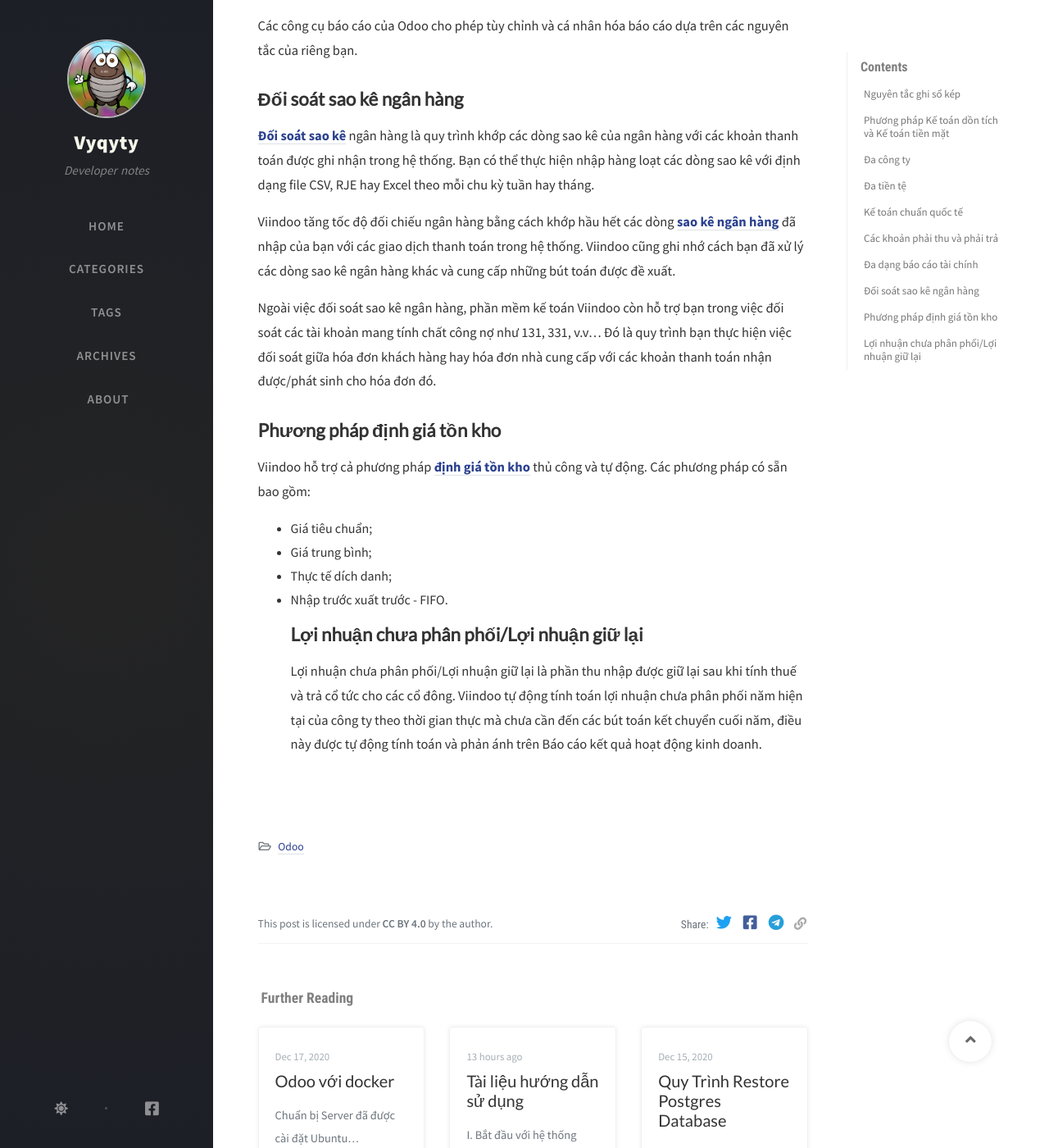
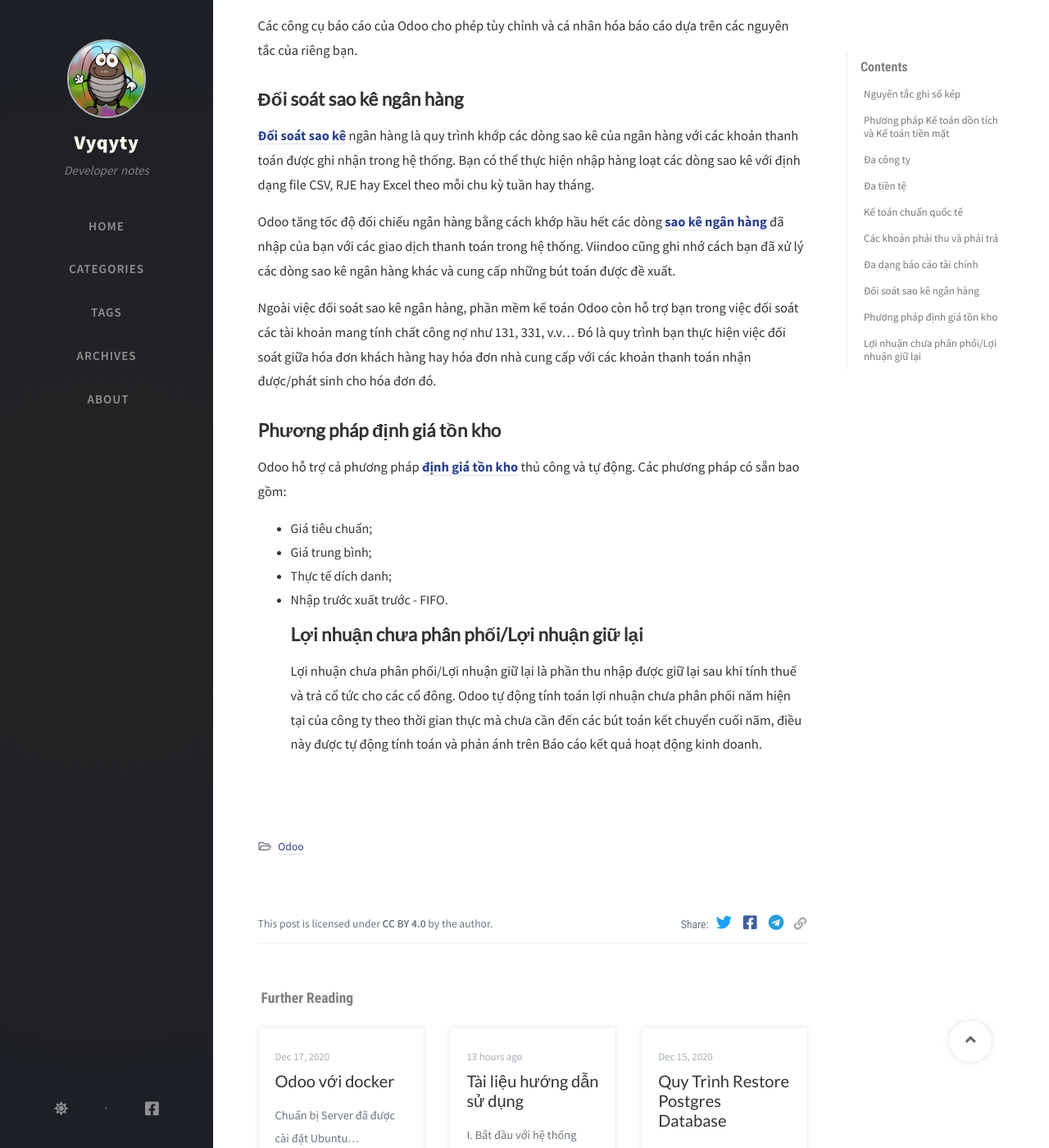
Before and after one commit to vyqyty/vyqyty.github.io, a Jekyll site: the page built from _posts/2023-04-08-odoo-911.md, in a window 1280 px wide and 1400 px high, scrolled down 2619 px. Shown: the whole window at 82% size. Built offline with Jekyll 4.4.1, drawn with Linux system fonts in a browser that asks for light colours; nearby versions of some CDN libraries; comment, search, counter and statistics services are not loaded.

Commit message:
Update 2023-04-08-odoo-911.md

```diff
--- a/_posts/2023-04-08-odoo-911.md
+++ b/_posts/2023-04-08-odoo-911.md
@@ -55,15 +55,15 @@
 ## **Đối soát sao kê ngân hàng**
 [**Đối soát sao kê**](https://viindoo.com/documentation/15.0/vi/applications/finance/accounting-and-invoicing/bank-cash/bank-reconciliation/steps-in-the-bank-reconciliation-process.html) ngân hàng là quy trình khớp các dòng sao kê của ngân hàng với các khoản thanh toán được ghi nhận trong hệ thống. Bạn có thể thực hiện nhập hàng loạt các dòng sao kê với định dạng file CSV, RJE hay Excel theo mỗi chu kỳ tuần hay tháng.
 
-Viindoo tăng tốc độ đối chiếu ngân hàng bằng cách khớp hầu hết các dòng [**sao kê ngân hàng**](https://viindoo.com/documentation/15.0/vi/applications/finance/accounting-and-invoicing/bank-cash/bank-reconciliation/manage-bank-statements.html) đã nhập của bạn với các giao dịch thanh toán trong hệ thống. Viindoo cũng ghi nhớ cách bạn đã xử lý các dòng sao kê ngân hàng khác và cung cấp những bút toán được đề xuất.
+Odoo tăng tốc độ đối chiếu ngân hàng bằng cách khớp hầu hết các dòng [**sao kê ngân hàng**](https://viindoo.com/documentation/15.0/vi/applications/finance/accounting-and-invoicing/bank-cash/bank-reconciliation/manage-bank-statements.html) đã nhập của bạn với các giao dịch thanh toán trong hệ thống. Viindoo cũng ghi nhớ cách bạn đã xử lý các dòng sao kê ngân hàng khác và cung cấp những bút toán được đề xuất.
 
-Ngoài việc đối soát sao kê ngân hàng, phần mềm kế toán Viindoo còn hỗ trợ bạn trong việc đối soát các tài khoản mang tính chất công nợ như 131, 331, v.v... Đó là quy trình bạn thực hiện việc đối soát giữa hóa đơn khách hàng hay hóa đơn nhà cung cấp với các khoản thanh toán nhận được/phát sinh cho hóa đơn đó.
+Ngoài việc đối soát sao kê ngân hàng, phần mềm kế toán Odoo còn hỗ trợ bạn trong việc đối soát các tài khoản mang tính chất công nợ như 131, 331, v.v... Đó là quy trình bạn thực hiện việc đối soát giữa hóa đơn khách hàng hay hóa đơn nhà cung cấp với các khoản thanh toán nhận được/phát sinh cho hóa đơn đó.
 ## **Phương pháp định giá tồn kho**
-Viindoo hỗ trợ cả phương pháp [**định giá tồn kho**](https://viindoo.com/documentation/15.0/vi/applications/supply-chain/inventory/warehouse-management/inventory-valuation-method/how-the-inventory-valuation-works-in-viindoo.html) thủ công và tự động. Các phương pháp có sẵn bao gồm:
+Odoo hỗ trợ cả phương pháp [**định giá tồn kho**](https://viindoo.com/documentation/15.0/vi/applications/supply-chain/inventory/warehouse-management/inventory-valuation-method/how-the-inventory-valuation-works-in-viindoo.html) thủ công và tự động. Các phương pháp có sẵn bao gồm:
 
 - Giá tiêu chuẩn;
 - Giá trung bình;
 - Thực tế dích danh;
 - Nhập trước xuất trước - FIFO.
 ## **Lợi nhuận chưa phân phối/Lợi nhuận giữ lại**
-Lợi nhuận chưa phân phối/Lợi nhuận giữ lại là phần thu nhập được giữ lại sau khi tính thuế và trả cổ tức cho các cổ đông. Viindoo tự động tính toán lợi nhuận chưa phân phối năm hiện tại của công ty theo thời gian thực mà chưa cần đến các bút toán kết chuyển cuối năm, điều này được tự động tính toán và phản ánh trên Báo cáo kết quả hoạt động kinh doanh.
+Lợi nhuận chưa phân phối/Lợi nhuận giữ lại là phần thu nhập được giữ lại sau khi tính thuế và trả cổ tức cho các cổ đông. Odoo tự động tính toán lợi nhuận chưa phân phối năm hiện tại của công ty theo thời gian thực mà chưa cần đến các bút toán kết chuyển cuối năm, điều này được tự động tính toán và phản ánh trên Báo cáo kết quả hoạt động kinh doanh.
```
